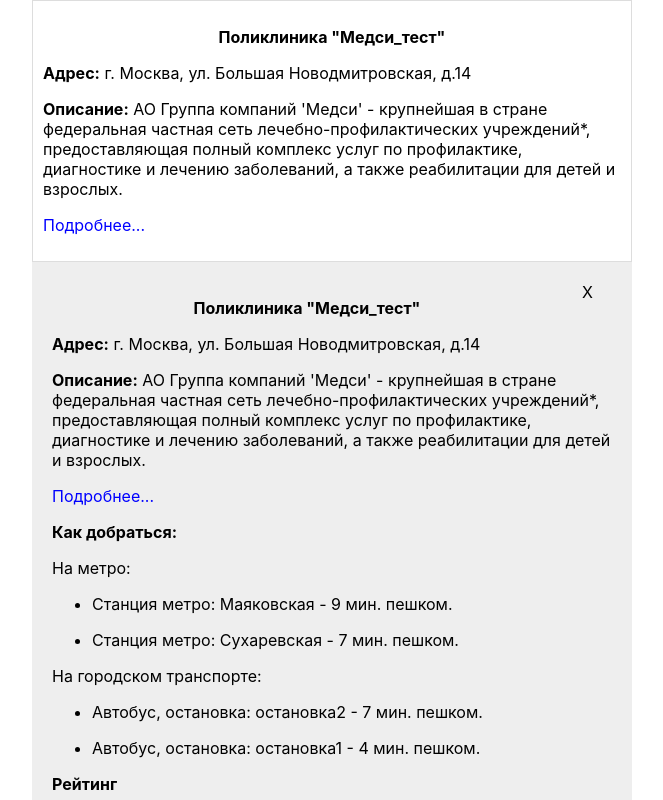
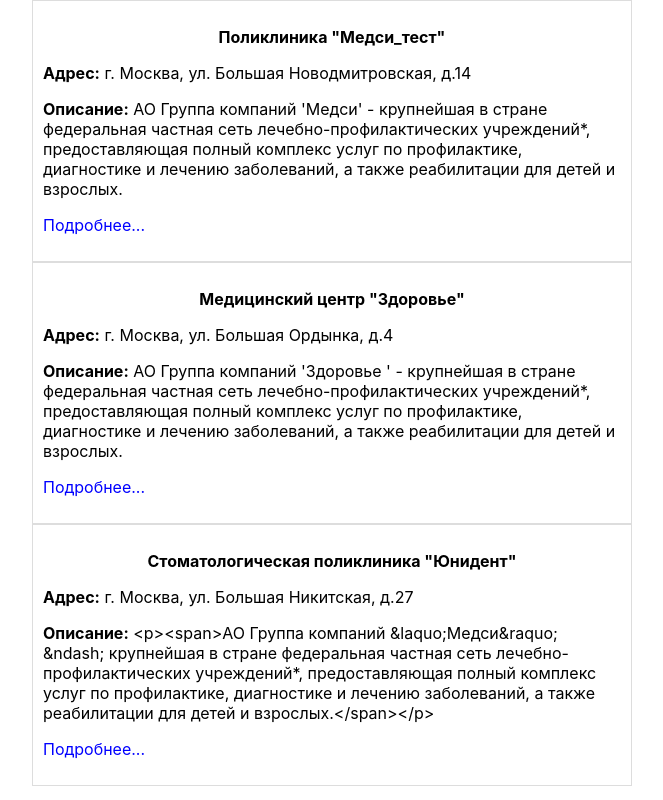
Before and after one commit to gorbunov-s/poliklinika, a React (Create React App) app: page / in a window 1280 px wide. Shown: the top 800 px of the page, without its empty margins (308-971 px from the left). Built offline with nearby package versions, Linux system fonts and the light colour scheme.

Commit message:
hide modal if no active

```diff
--- a/src/components/modal.js
+++ b/src/components/modal.js
@@ -6,19 +6,14 @@
 
 class Modal extends Component {
 	state = {
-		showModal: true,
-	}
-	hideModal = () => {
-		this.setState({
-			showModal: false,
-		});
+		active: false,
 	}
 
 	render() {
-		console.log('from Modal ',this.state.showModal)
+
 		return (
 		<Fragment>
-		{this.state.showModal &&
+		{this.state.active &&
 			<div style={{background: '#eee', padding: 20}}>
 				<span style={{float: 'right', width: 10, margin: '0 20px', cursor: 'pointer'}} onClick={this.hideModal}>X</span>
 			  <BriefInfo info={this.props.info.poliData} onShowDetail={this.hideModal} />
```
